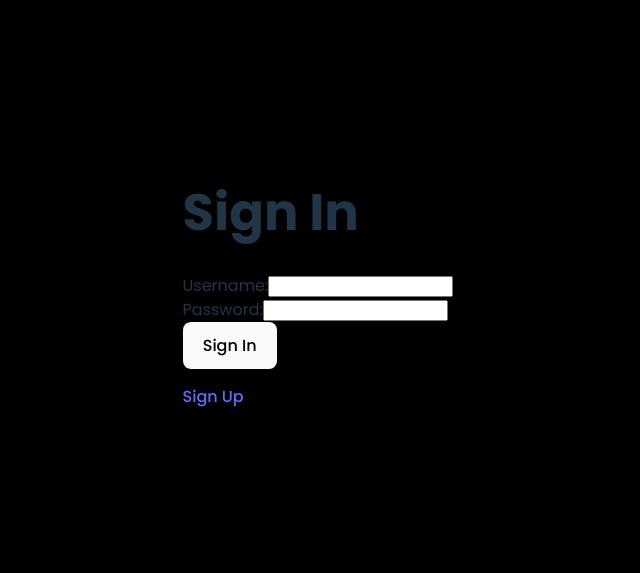
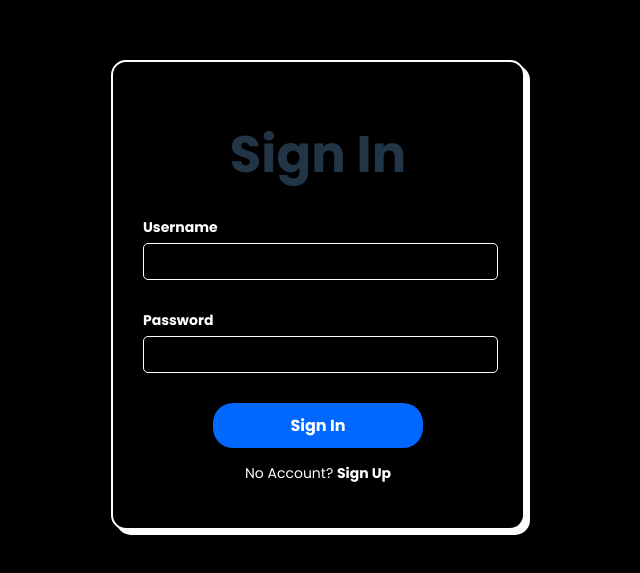
Before and after one commit to Abdulla-ALheela/shop-and-stock-front-end, a React (Vite) app: page /sign-in in a window 1280 px wide. Shown: the part 113-686 px from the top of the page, without its empty margins (322-962 px from the left). Built offline with nearby package versions, Linux system fonts and the light colour scheme; no server answers.

Commit message:
Added CSS for the sign-in page

```diff
--- /dev/null
+++ b/src/components/SignInForm/SignInForm.css
@@ -0,0 +1,67 @@
+.sign-in-card {
+    background-color: black;
+    padding: 30px;
+    width: 350px;
+    text-align: center;
+    border-radius: 15px;
+    position: relative;
+
+
+    border: 2px solid white;
+    box-shadow:
+        5px 5px 0px white,
+        -5px -5px 0px rgba(0, 0, 0, 0.3);
+}
+
+.sign-in-label {
+    display: block;
+    color: white;
+    font-size: 14px;
+    text-align: left;
+    margin-bottom: 5px;
+    font-weight: bold;
+}
+
+.sign-in-input {
+    width: 95%;
+    padding: 10px;
+    border: 1px solid white;
+    border-radius: 5px;
+    background-color: black;
+    color: white;
+    outline: none;
+    margin-bottom: 30px;
+
+}
+
+.sign-in-button {
+    width: 60%;
+    padding: 10px;
+    background-color: #0068FF;
+    color: white;
+    border: none;
+    border-radius: 20px;
+    font-weight: bold;
+    cursor: pointer;
+    margin-bottom: 5px;
+}
+
+.sign-in-button:hover {
+    background-color: #0460eae3;
+}
+
+.sign-in-text {
+    color: white;
+    font-size: 14px;
+    margin-top: 10px;
+}
+
+.sign-in-link {
+    color: white;
+    font-weight: bold;
+    text-decoration: none;
+}
+
+.sign-in-link:hover {
+    text-decoration: underline;
+}
--- a/src/components/SignInForm/SignInForm.jsx
+++ b/src/components/SignInForm/SignInForm.jsx
@@ -1,10 +1,9 @@
 import { useState, useContext } from 'react';
 import { useNavigate } from 'react-router';
-
 import { signIn } from '../../services/authService';
 import { Link } from 'react-router'
 import { UserContext } from '../../contexts/UserContext';
-
+import "./SignInForm.css"
 const SignInForm = () => {
   const navigate = useNavigate();
   const { setUser } = useContext(UserContext);
@@ -22,10 +21,7 @@ const SignInForm = () => {
   const handleSubmit = async (evt) => {
     evt.preventDefault();
     try {
-      // This function doesn't exist yet, but we'll create it soon.
-      // It will cause an error right now
       const signedInUser = await signIn(formData);
-
       setUser(signedInUser);
       navigate('/');
     } catch (err) {
@@ -34,13 +30,14 @@ const SignInForm = () => {
   };
 
   return (
-    <main>
+    <main className="sign-in-card">
       <h1>Sign In</h1>
       <p>{message}</p>
       <form autoComplete='off' onSubmit={handleSubmit}>
         <div>
-          <label htmlFor='email'>Username:</label>
+          <label className="sign-in-label" htmlFor='email'>Username</label>
           <input
+          className="sign-in-input"
             type='text'
             autoComplete='off'
             id='username'
@@ -51,8 +48,9 @@ const SignInForm = () => {
           />
         </div>
         <div>
-          <label htmlFor='password'>Password:</label>
+          <label className="sign-in-label" htmlFor='password'>Password</label>
           <input
+            className="sign-in-input"
             type='password'
             autoComplete='off'
             id='password'
@@ -63,8 +61,8 @@ const SignInForm = () => {
           />
         </div>
         <div>
-          <button>Sign In</button>
-          <p><Link to="/sign-up">Sign Up</Link></p>
+          <button className="sign-in-button">Sign In</button>
+          <p className="sign-in-text">No Account? <Link className="sign-in-link" to="/sign-up">Sign Up</Link></p>
         </div>
       </form>
     </main>
--- a/src/components/SignUpForm/SignUpForm.jsx
+++ b/src/components/SignUpForm/SignUpForm.jsx
@@ -81,7 +81,7 @@ const SignUpForm = () => {
         </div>
         <div>
           <button className="sign-up-button " disabled={isFormInvalid()}>Sign Up</button>
-          <p className="sign-up-text">Already have an account? <Link className="sign-up-link" to="/sign-in"><b>Sign-In</b></Link></p>
+          <p className="sign-up-text">Already have an account? <Link className="sign-up-link" to="/sign-in"><b>Sign In</b></Link></p>
         </div>
       </form>
     </main>
```
